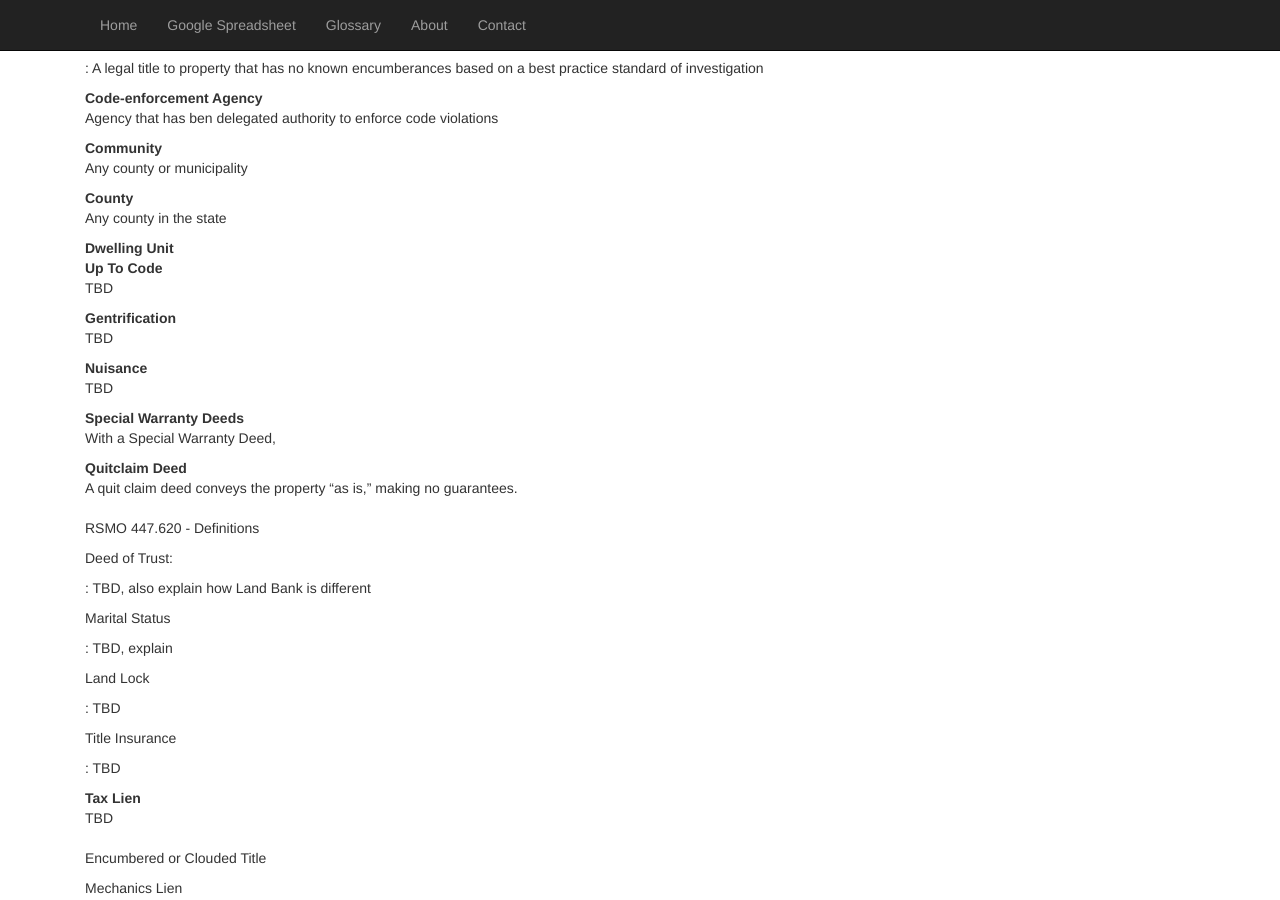
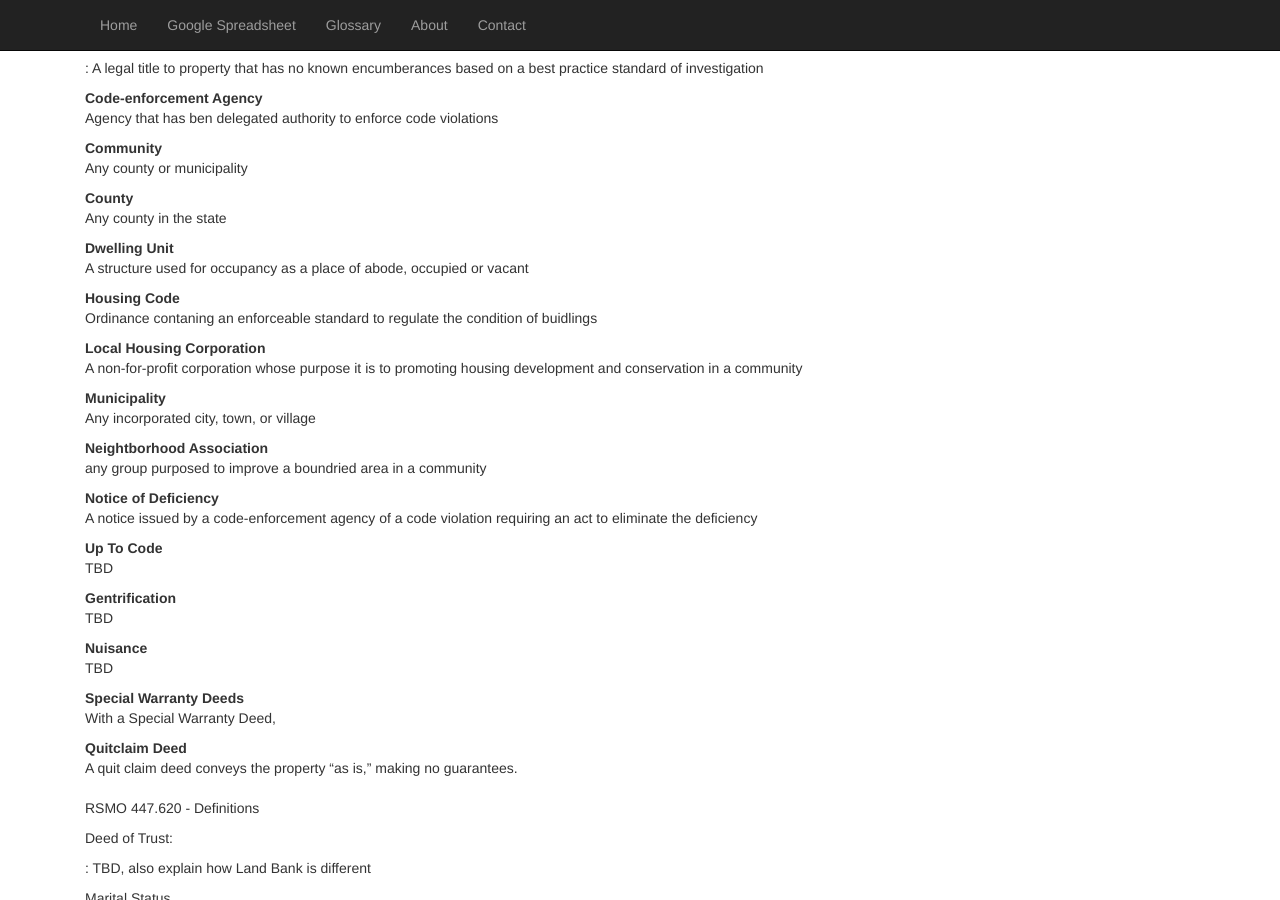
Before and after one commit to UMKC-Law/Vacant2Vibrant, a Jekyll site: the page built from glossary.md, in a window 1280 px wide and 900 px high, scrolled down 452 px. Built offline with Jekyll 4.4.1, drawn with Linux system fonts in a browser that asks for light colours; nearby versions of some CDN libraries.

Commit message:
Update glossary.md

```diff
--- a/glossary.md
+++ b/glossary.md
@@ -54,7 +54,32 @@ County
 
 Dwelling Unit
 
-:
+: A structure used for occupancy as a place of abode, occupied or vacant
+
+
+Housing Code
+
+: Ordinance contaning an enforceable standard to regulate the condition of buidlings
+
+
+Local Housing Corporation
+
+: A non-for-profit corporation whose purpose it is to promoting housing development and conservation in a community
+
+
+Municipality
+
+: Any incorporated city, town, or village
+
+
+Neightborhood Association
+
+: any group purposed to improve a boundried area in a community
+
+
+Notice of Deficiency
+
+: A notice issued by a code-enforcement agency of a code violation requiring an act to eliminate the deficiency
 
 
 Up To Code
```
